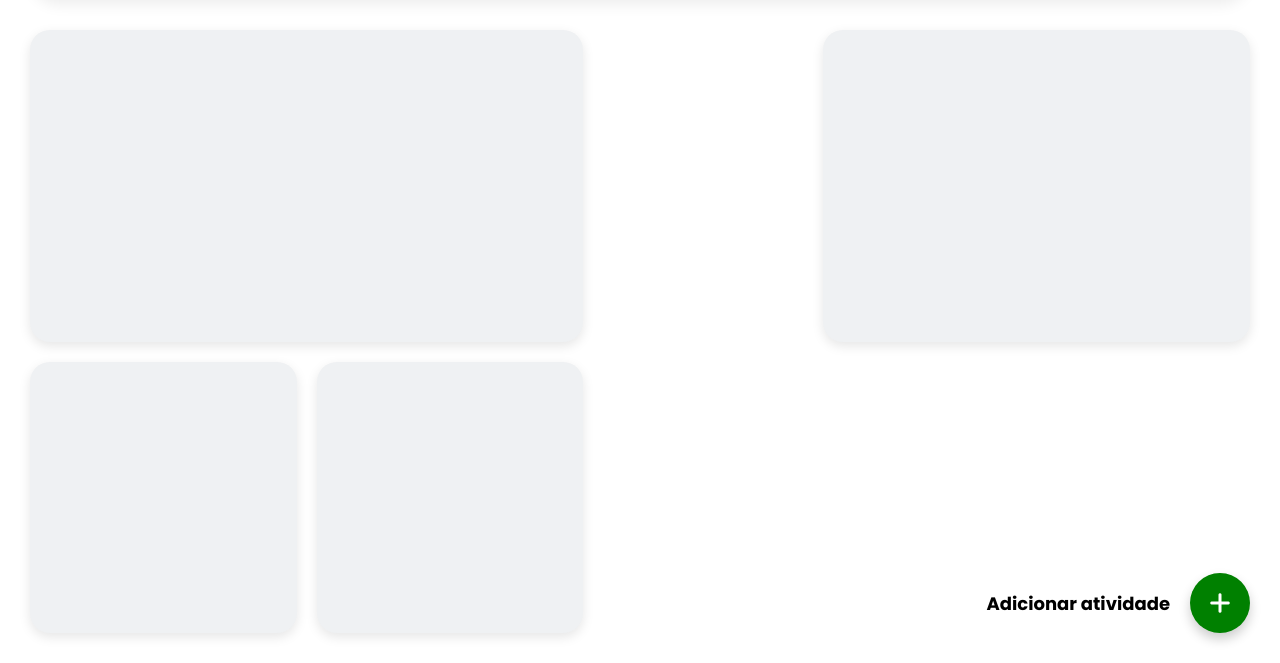
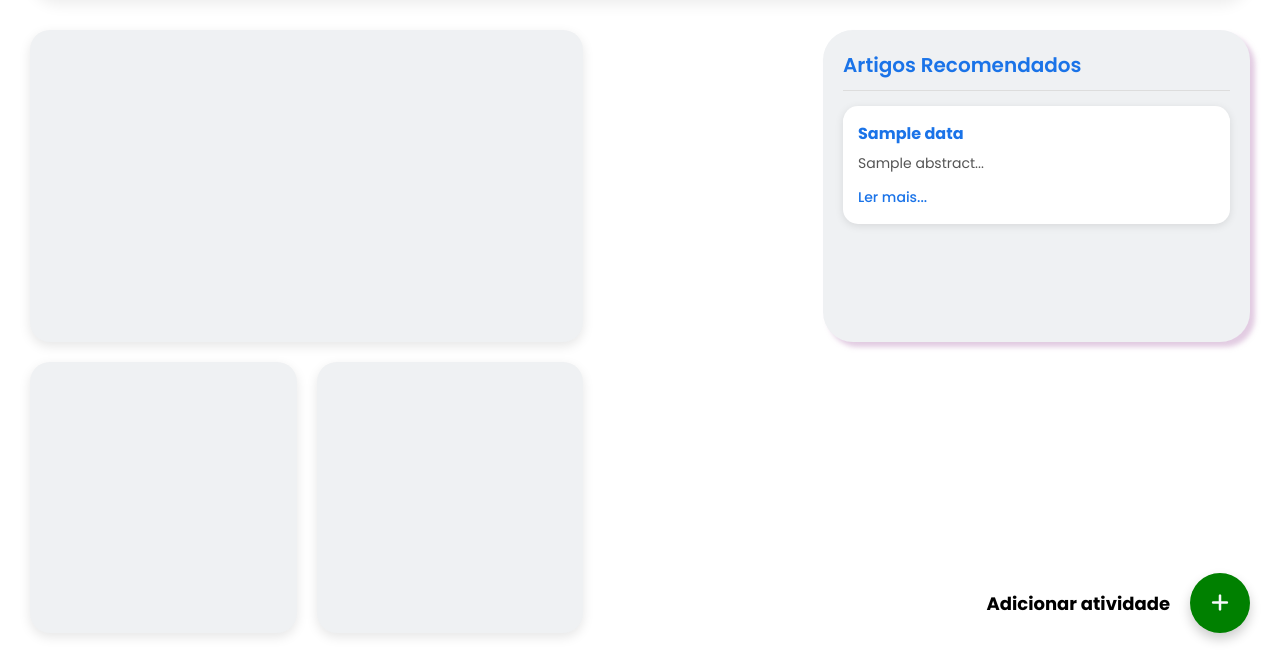
Before and after one commit to Paulinzz/Pratica-Profissional, a Flask app: page /dashboard in a window 1280 px wide. Shown: the part 137-800 px from the top of the page. Run offline with Flask 3, Linux system fonts and the light colour scheme; a user stored in the database is signed in; tables that the repository leaves empty hold one stand-in row (values such as "Sample post"); a database or web service that is not in the repository returns one stand-in record (values such as "Sample title"); data that the repository does not hold is empty; some web fonts are replaced.

Commit message:
inicializando semantic scholar API, relacionando com artigos cientificos em funcao dos estudos pessoais.

```diff
--- a/app.py
+++ b/app.py
@@ -4,6 +4,8 @@ from flask_login import *
 from flask_bcrypt import (
     Bcrypt,
 )
+
+import requests
 
 from models import (
     db,
@@ -86,11 +88,47 @@ def logout():
     return redirect(url_for("index"))
 
 
+# Dicionário de tradução básico
+traducoes_comuns = {
+    "machine learning": "aprendizado de máquina",
+    "deep learning": "aprendizado profundo",
+    "neural network": "rede neural",
+    "artificial intelligence": "inteligência artificial",
+    "data science": "ciência de dados",
+    "computer vision": "visão computacional",
+    "natural language processing": "processamento de linguagem natural",
+}
+
 @app.route("/dashboard")
 @login_required
 def dashboard():
-    return render_template("dashboard.html")
+    query = "deep learning"
+    url = f"https://api.semanticscholar.org/graph/v1/paper/search?query={query}&limit=3&fields=title,authors,url,abstract"
+    response = requests.get(url)
 
+    artigos = []
+    if response.status_code == 200:
+        data = response.json()
+        artigos = data.get("data", [])
+
+        for artigo in artigos:
+            titulo = artigo.get('title', '')
+            for eng, pt in traducoes_comuns.items():
+                titulo = titulo.replace(eng, pt)
+                titulo = titulo.replace(eng.title(), pt.title())
+
+            artigo['title_pt'] = titulo
+
+            if artigo.get('abstract'):
+                abstract = artigo['abstract']
+                for eng, pt in traducoes_comuns.items():
+                    abstract = abstract.replace(eng, pt)
+                    abstract = abstract.replace(eng.title(), pt.title())
+                artigo['abstract_pt'] = abstract[:150] + "..."
+            else:
+                artigo['abstract_pt'] = "Resumo não disponível"
+
+    return render_template("dashboard.html", artigos=artigos)
 
 @app.route("/adicionar_materia", methods=["POST"])
 @login_required
--- a/static/style.css
+++ b/static/style.css
@@ -264,3 +264,63 @@ i.fa-bell::after {
     padding: 2px 6px;
     border-radius: 50%;
 }
+
+.card_artigo {
+    flex: 1;
+    display: flex;
+    flex-direction: column;
+    box-shadow: 5px 5px 5px rgba(198, 154, 198, 0.5);
+    border-radius: 30px;
+    background-color: #eff1f3;
+    padding: 20px;
+}
+
+.artigos-container {
+    display: flex;
+    flex-direction: column;
+    gap: 15px;
+    margin-top: 15px;
+}
+
+.artigo-card {
+    padding: 15px;
+    background-color: #fff;
+    border-radius: 15px;
+    box-shadow: 0 2px 8px rgba(0,0,0,0.1);
+    transition: transform 0.3s, box-shadow 0.3s;
+}
+
+.artigo-card:hover {
+    transform: translateY(-3px);
+    box-shadow: 0 4px 12px rgba(0,0,0,0.15);
+}
+
+.artigo-info h3 {
+    font-size: 16px;
+    color: #1a73e8;
+    margin-bottom: 8px;
+}
+
+.artigo-info p {
+    font-size: 14px;
+    color: #555;
+    margin-bottom: 10px;
+    line-height: 1.4;
+}
+
+.artigo-info a {
+    font-size: 14px;
+    color: #1a73e8;
+    text-decoration: none;
+    font-weight: 500;
+}
+
+.artigo-info a:hover {
+    text-decoration: underline;
+}
+
+.card_artigo h2 {
+    margin-bottom: 0;
+    padding-bottom: 10px;
+    border-bottom: 1px solid #ddd;
+}
--- a/templates/dashboard.html
+++ b/templates/dashboard.html
@@ -19,28 +19,36 @@
             </div>
         </div>
 
-
         <div class="right-content">
-
             <div class="card_artigo">
-
+                <h2>Artigos Recomendados</h2>
+                <div class="artigos-container">
+                    {% if artigos %}
+                        {% for artigo in artigos %}
+                            <div class="artigo-card">
+                                <div class="artigo-info">
+                                    <h3>{{ artigo.title }}</h3>
+                                    <p>{{ artigo.abstract[:100] if artigo.abstract else "Resumo não disponível" }}...</p>
+                                    <a href="{{ artigo.url }}" target="_blank">Ler mais...</a>
+                                </div>
+                            </div>
+                        {% endfor %}
+                    {% else %}
+                        <p>Nenhum artigo encontrado.</p>
+                    {% endif %}
+                </div>
             </div>
 
             <div class="container_add-atividade">
                 <div class="add-atividade">
-                <strong><p>
-                    Adicionar atividade
-                </p></strong>
+                    <strong><p>Adicionar atividade</p></strong>
                     <form action="{{url_for('adicionar_atividade')}}">
                         <button type="submit" class="botao_add_atv">
-                        <h class="fa-solid fa-plus"></i>
+                            <i class="fa-solid fa-plus"></i>
                         </button>
                     </form>
                 </div>
             </div>
-
         </div>
-
     </main>
-
 {% endblock %}
```
Also changed, not shown: requirements.txt (+19 -0 lines). Lines whose indentation alone changed are shown as unchanged.
